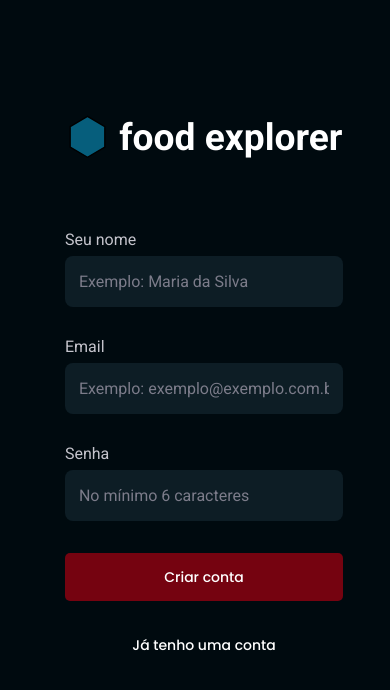
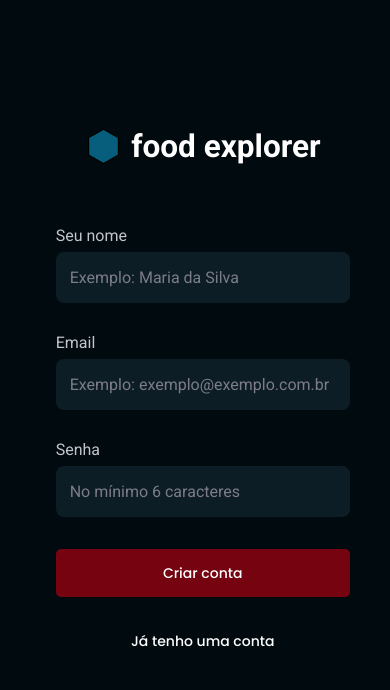
Before and after one commit to arauujo/foodexplorer-ui, a React (Vite) app: page /register in a window 390 px wide. Shown: the top 690 px of the page. Built offline with nearby package versions, Linux system fonts and the light colour scheme; no server answers.

Commit message:
Refactor styles for SignIn and SignUp components to improve layout and responsiveness; update global styles for better font scaling and accessibility.

```diff
--- a/src/pages/SignIn/styles.js
+++ b/src/pages/SignIn/styles.js
@@ -2,45 +2,37 @@ import styled from "styled-components";
 import { DEVICE_BREAKPOINTS } from "../../styles/deviceBreakpoints";
 
 export const Container = styled.div`
-  margin-top: -6rem;
+  margin-top: -5.3rem;
   width: 100vw;
-  padding: 0 3.91rem 0 5.41rem;
+  padding: 0 3.36rem 0 4.64rem;
   display: flex;
-  gap: 6.1rem;
+  gap: 5.21rem;
   flex-direction: column;
 
   > .logo-container {
     display: flex;
     align-items: center;
     justify-content: center;
-    gap: 0.88rem;
+    gap: 0.77rem;
 
     img {
-      width: 3.6rem;
-      height: 3.6rem;
+      width: 3.1rem;
+      height: 3.1rem;
     }
 
     h1 {
       font-family: ${({ theme }) => theme.FONTS.ROBOTO_GIANT_BOLD.fontFamily};
-      font-size: 3.1rem;
+      font-size: ${({ theme }) => theme.FONTS.ROBOTO_GIANT_BOLD.fontSize};
       font-weight: ${({ theme }) => theme.FONTS.ROBOTO_GIANT_BOLD.fontWeight};
       line-height: ${({ theme }) => theme.FONTS.ROBOTO_GIANT_BOLD.lineHeight};
     }
   }
 
   @media (min-width: ${DEVICE_BREAKPOINTS.LG}) {
-    margin-top: -3rem;
+    margin-top: -2.2rem;
     padding: 0 6.75rem 0 9.62rem;
     flex-direction: row;
     justify-content: space-between;
-
-    > .logo-container {
-      margin-top: 0;
-
-      h1 {
-        font-size: ${({ theme }) => theme.FONTS.ROBOTO_GIANT_BOLD.fontSize};
-      }
-    }
   }
 `;
 
@@ -48,10 +40,6 @@ export const Form = styled.form`
   display: flex;
   flex-direction: column;
   gap: 32px;
-
-  .desktop-only {
-    display: none;
-  }
 
   > h2 {
     font-family: ${({ theme }) => theme.FONTS.POPPINS_400_MEDIUM.fontFamily};
@@ -62,7 +50,7 @@ export const Form = styled.form`
 
   @media (min-width: ${DEVICE_BREAKPOINTS.LG}) {
     background-color: ${({ theme }) => theme.COLORS.DARK_700};
-    padding: 4rem;
+    padding: 64px;
     border-radius: 1rem;
     width: 29.75rem;
 
--- a/src/pages/SignUp/styles.js
+++ b/src/pages/SignUp/styles.js
@@ -2,45 +2,37 @@ import styled from "styled-components";
 import { DEVICE_BREAKPOINTS } from "../../styles/deviceBreakpoints";
 
 export const Container = styled.div`
-  margin-top: -6rem;
+  margin-top: -5.3rem;
   width: 100vw;
-  padding: 0 3.91rem 0 5.41rem;
+  padding: 0 3.36rem 0 4.64rem;
   display: flex;
-  gap: 6.1rem;
+  gap: 5.21rem;
   flex-direction: column;
 
   > .logo-container {
     display: flex;
     align-items: center;
     justify-content: center;
-    gap: 0.88rem;
+    gap: 0.77rem;
 
     img {
-      width: 3.6rem;
-      height: 3.6rem;
+      width: 3.1rem;
+      height: 3.1rem;
     }
 
     h1 {
       font-family: ${({ theme }) => theme.FONTS.ROBOTO_GIANT_BOLD.fontFamily};
-      font-size: 3.1rem;
+      font-size: ${({ theme }) => theme.FONTS.ROBOTO_GIANT_BOLD.fontSize};
       font-weight: ${({ theme }) => theme.FONTS.ROBOTO_GIANT_BOLD.fontWeight};
       line-height: ${({ theme }) => theme.FONTS.ROBOTO_GIANT_BOLD.lineHeight};
     }
   }
 
   @media (min-width: ${DEVICE_BREAKPOINTS.LG}) {
-    margin-top: -3rem;
+    margin-top: -2.2rem;
     padding: 0 6.75rem 0 9.62rem;
     flex-direction: row;
     justify-content: space-between;
-
-    > .logo-container {
-      margin-top: 0;
-
-      h1 {
-        font-size: ${({ theme }) => theme.FONTS.ROBOTO_GIANT_BOLD.fontSize};
-      }
-    }
   }
 `;
 
@@ -48,10 +40,6 @@ export const Form = styled.form`
   display: flex;
   flex-direction: column;
   gap: 32px;
-
-  .desktop-only {
-    display: none;
-  }
 
   > h2 {
     font-family: ${({ theme }) => theme.FONTS.POPPINS_400_MEDIUM.fontFamily};
@@ -62,7 +50,7 @@ export const Form = styled.form`
 
   @media (min-width: ${DEVICE_BREAKPOINTS.LG}) {
     background-color: ${({ theme }) => theme.COLORS.DARK_700};
-    padding: 4rem;
+    padding: 64px;
     border-radius: 1rem;
     width: 29.75rem;
 
--- a/src/styles/global.js
+++ b/src/styles/global.js
@@ -10,6 +10,10 @@ export default createGlobalStyle`
 
   :root {
     font-size: ${({ theme }) => theme.FONTS.ROBOTO_SMALLEST_REGULAR.fontSize};
+
+    @media (min-width: ${DEVICE_BREAKPOINTS.SM}) {
+      font-size: ${({ theme }) => theme.FONTS.ROBOTO_SMALLER_REGULAR.fontSize}
+    }
 
     @media (min-width: ${DEVICE_BREAKPOINTS.LG}) {
       font-size: ${({ theme }) => theme.FONTS.ROBOTO_SMALLER_REGULAR.fontSize};
@@ -37,6 +41,10 @@ export default createGlobalStyle`
     display: flex;
     justify-content: center;
     align-items: center;
+  }
+
+  .desktop-only {
+    display: none;
   }
 
   &::-webkit-scrollbar {
--- a/src/styles/theme.js
+++ b/src/styles/theme.js
@@ -62,7 +62,7 @@ export default {
     POPPINS_400_MEDIUM: {
       fontFamily: '"Poppins", sans-serif',
       fontWeight: '500',
-      fontSize: '32px',
+      fontSize: '2rem',
       lineHeight: '140%',
     },
     POPPINS_500_MEDIUM: {
@@ -110,7 +110,7 @@ export default {
     ROBOTO_BIGGER_BOLD: {
       fontFamily: '"Roboto", serif',
       fontWeight: '700',
-      fontSize: '24px',
+      fontSize: '1.5rem',
       lineHeight: 'normal',
     },
     ROBOTO_BIGGEST_REGULAR: {
```
